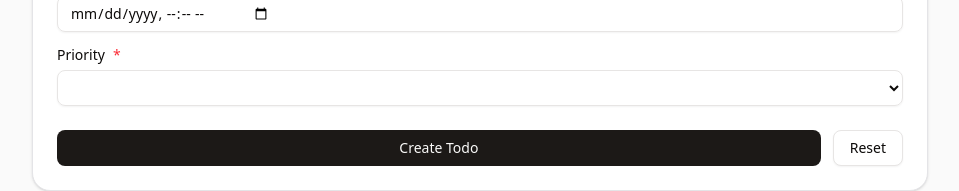
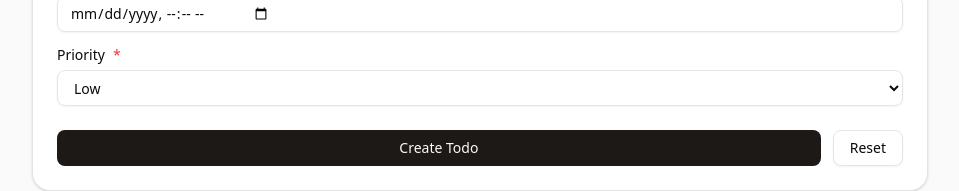
Before and after one commit to S3ak/fed-jsf2-nextjs-example, a Next.js app: page /todos in a window 1280 px wide. Shown: the part 364-555 px from the top of the page, without its empty margins (160-1119 px from the left). Built offline with nearby package versions, Linux system fonts and the light colour scheme; no server answers.

Commit message:
feat: enhance todo creation with Zod validation, add createdAt field, and improve form handling

```diff
--- a/app/todos/actions.ts
+++ b/app/todos/actions.ts
@@ -7,6 +7,7 @@ import {
   MutateTodoActionResult,
   type CreateTodoActionResult,
   type ToggleTodoCompleteFormData,
+  CreateTodoFormDataSchema,
 } from "@/lib/types/todo";
 import z from "zod";
 import { addTodo, getTodos, updateTodoById } from "@/lib/data/todo-store-local";
@@ -22,20 +23,16 @@ export async function createTodoAction(
   formValues: FormData,
 ): Promise<CreateTodoActionResult> {
   try {
-    // TODO: Get from auth
-    const currentUserId = crypto.randomUUID();
+    console.log("---------------------------");
+    console.info(">>> START server actino <<<", formValues.get("title"));
+
     // Validate form fields using Zod
-    const validatedFields = TodoSchema.safeParse({
-      id: crypto.randomUUID(),
-      isCompleted: false,
-      title: formValues.get("title"),
-      dueDate: formValues.get("dueDate"),
-      priority: formValues.get("priority") ?? "low",
-      description: formValues.get("description") ?? "",
-      authorId: currentUserId,
+    const validatedFields = CreateTodoFormDataSchema.safeParse({
+      title: String(formValues.get("title") ?? ""),
+      dueDate: String(formValues.get("dueDate") ?? ""),
+      priority: String(formValues.get("priority") ?? "low"),
     });
 
-    // If form validation fails, return errors early. Otherwise, continue.
     if (!validatedFields.success) {
       const flattened = z.flattenError(validatedFields.error);
       return {
@@ -44,13 +41,28 @@ export async function createTodoAction(
       };
     }
 
+    // TODO: Get from auth
+    const currentUserId = crypto.randomUUID();
+    const now = new Date().toISOString();
+
+    const todo = TodoSchema.parse({
+      id: crypto.randomUUID(),
+      createdAt: now,
+      updatedAt: now,
+      isCompleted: false,
+      authorId: currentUserId,
+      ...validatedFields.data,
+    });
+
+    // If form validation fails, return errors early. Otherwise, continue.
+
     // Send to your API
     // const response = await fetch(`${API_URL}/todos`, {
     //   method: "POST",
     //   body: formValues,
     // });
 
-    const response = await addTodo(validatedFields.data);
+    const response = addTodo(todo);
 
     // if (!response.ok) {
     //   throw new Error("Failed to create todo");
@@ -59,6 +71,8 @@ export async function createTodoAction(
     // Revalidate the todos page to show the new todo
     revalidatePath("/todos");
     updateTag("todos");
+
+    console.log(">>> server action reached <<<");
 
     return { success: true };
   } catch (error) {
--- a/components/create-todo/CreateTodoForm.tsx
+++ b/components/create-todo/CreateTodoForm.tsx
@@ -10,6 +10,7 @@ import {
 } from "@/lib/types/todo";
 import { zodResolver } from "@hookform/resolvers/zod";
 import { Label } from "../ui/label";
+import { useRouter } from "next/navigation";
 
 type CreateTodoFormProps = {
   createTodoAction: (data: FormData) => Promise<CreateTodoActionResult>;
@@ -18,6 +19,7 @@ type CreateTodoFormProps = {
 export default function CreateTodoForm({
   createTodoAction,
 }: CreateTodoFormProps) {
+  const router = useRouter();
   const {
     register,
     handleSubmit,
@@ -39,10 +41,11 @@ export default function CreateTodoForm({
     data.append("priority", formValues.priority);
     data.append("dueDate", formValues.dueDate);
 
-    const { success } = await createTodoAction(data);
+    const { success, errors } = await createTodoAction(data);
+    reset();
 
     if (success) {
-      reset();
+      router.refresh();
     }
   };
 
@@ -74,17 +77,7 @@ export default function CreateTodoForm({
           aria-invalid={errors.title ? "true" : "false"}
           aria-describedby={errors.title ? "todo-title-error" : undefined}
           aria-required="true"
-          {...register("title", {
-            required: "Title is required",
-            minLength: {
-              value: 3,
-              message: "Title must be at least 3 characters",
-            },
-            maxLength: {
-              value: 100,
-              message: "Title must not exceed 100 characters",
-            },
-          })}
+          {...register("title")}
         />
         {errors.title && (
           <p
@@ -118,17 +111,7 @@ export default function CreateTodoForm({
           aria-invalid={errors.dueDate ? "true" : "false"}
           aria-describedby={errors.dueDate ? "todo-dueDate-error" : undefined}
           aria-required="true"
-          {...register("dueDate", {
-            required: "Due date is required",
-            validate: (value) => {
-              const selectedDate = new Date(value);
-              const now = new Date();
-              if (selectedDate < now) {
-                return "Due date must be in the future";
-              }
-              return true;
-            },
-          })}
+          {...register("dueDate")}
         />
         {errors.dueDate && (
           <p
@@ -161,13 +144,11 @@ export default function CreateTodoForm({
           aria-invalid={errors.priority ? "true" : "false"}
           aria-describedby={errors.priority ? "todo-priority-error" : undefined}
           aria-required="true"
-          {...register("priority", {
-            required: "Priority is required",
-          })}
+          {...register("priority")}
         >
-          <option value="Low">Low</option>
-          <option value="Medium">Medium</option>
-          <option value="High">High</option>
+          <option value="low">Low</option>
+          <option value="medium">Medium</option>
+          <option value="high">High</option>
         </select>
         {errors.priority && (
           <p
--- a/components/todo-list/TodoList.tsx
+++ b/components/todo-list/TodoList.tsx
@@ -3,10 +3,11 @@ import { fetchTodos } from "@/lib/data";
 import TodoListUI, { TodoListSkeleton } from "./TodoListUI";
 import { Card } from "../ui/card";
 import { toggleTaskIsCompleteAction } from "@/app/todos/actions";
+import { getTodos } from "@/lib/data/todo-store-local";
 
 export default async function TodoList() {
-  const json = await fetchTodos();
-  const todos: Todo[] = json.data;
+  const json = await getTodos();
+  const todos: Todo[] = json;
 
   // Sort todos by createdAt date (newest first)
   const sortedTodos = todos.sort((a, b) => {
--- a/components/todo-list/TodoListUI.tsx
+++ b/components/todo-list/TodoListUI.tsx
@@ -2,15 +2,15 @@
 
 // import { motion } from "motion/react";
 import TodoListItem from "../todo-list-item/TodoListItem";
-import { CreateTodoActionResult, Todo } from "@/lib/types/todo";
+import { MutateTodoActionResult, Todo } from "@/lib/types/todo";
 import { Card, CardFooter, CardHeader } from "../ui/card";
 import { Skeleton } from "../ui/skeleton";
 
-type IProps = {
+type TodoListUIProps = {
   todos: Todo[];
   handleToggleIsCompleteAction: (
     data: FormData,
-  ) => Promise<CreateTodoActionResult>;
+  ) => Promise<MutateTodoActionResult>;
 };
 
 const _containerVariants = {
@@ -33,7 +33,7 @@ const _itemVariants = {
 export default function TodoListUI({
   todos = [],
   handleToggleIsCompleteAction,
-}: IProps) {
+}: TodoListUIProps) {
   return (
     // FIXME: Motion is causeing rerendering issues
     <section
--- a/lib/types/todo.ts
+++ b/lib/types/todo.ts
@@ -1,13 +1,26 @@
 import z from "zod";
+
+const DueDateSchema = z
+  .string()
+  .refine((value) => !Number.isNaN(new Date(value).getTime()), {
+    message: "Invalid datetime.",
+  })
+  .transform((value) => new Date(value).toISOString());
 
 export const TodoSchema = z.object({
   id: z.uuid(),
   createdAt: z.iso.datetime(),
   updatedAt: z.iso.datetime(),
   isCompleted: z.boolean().default(false),
-  title: z.string().min(2),
-  description: z.string().min(2).optional(),
-  dueDate: z.iso.datetime(),
+  title: z
+    .string()
+    .min(2, "Title must be at least 2 characters")
+    .max(100, "Title must not exceed 100 characters"),
+  description: z
+    .string()
+    .min(2, "Title must be at least 2 characters")
+    .optional(),
+  dueDate: DueDateSchema,
   priority: z.enum(["low", "medium", "high"]).default("low"),
   authorId: z.uuid(),
 });
```
